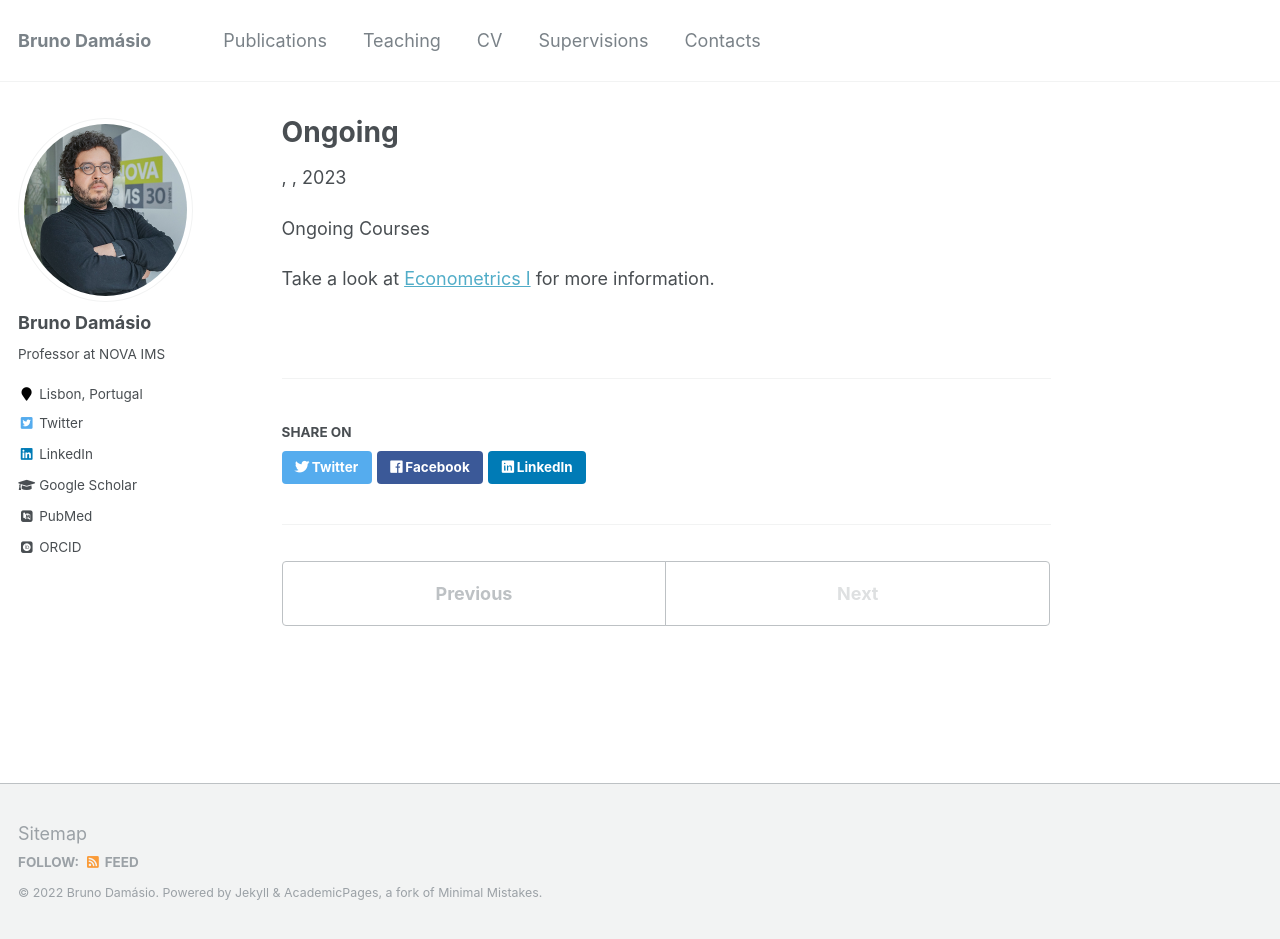
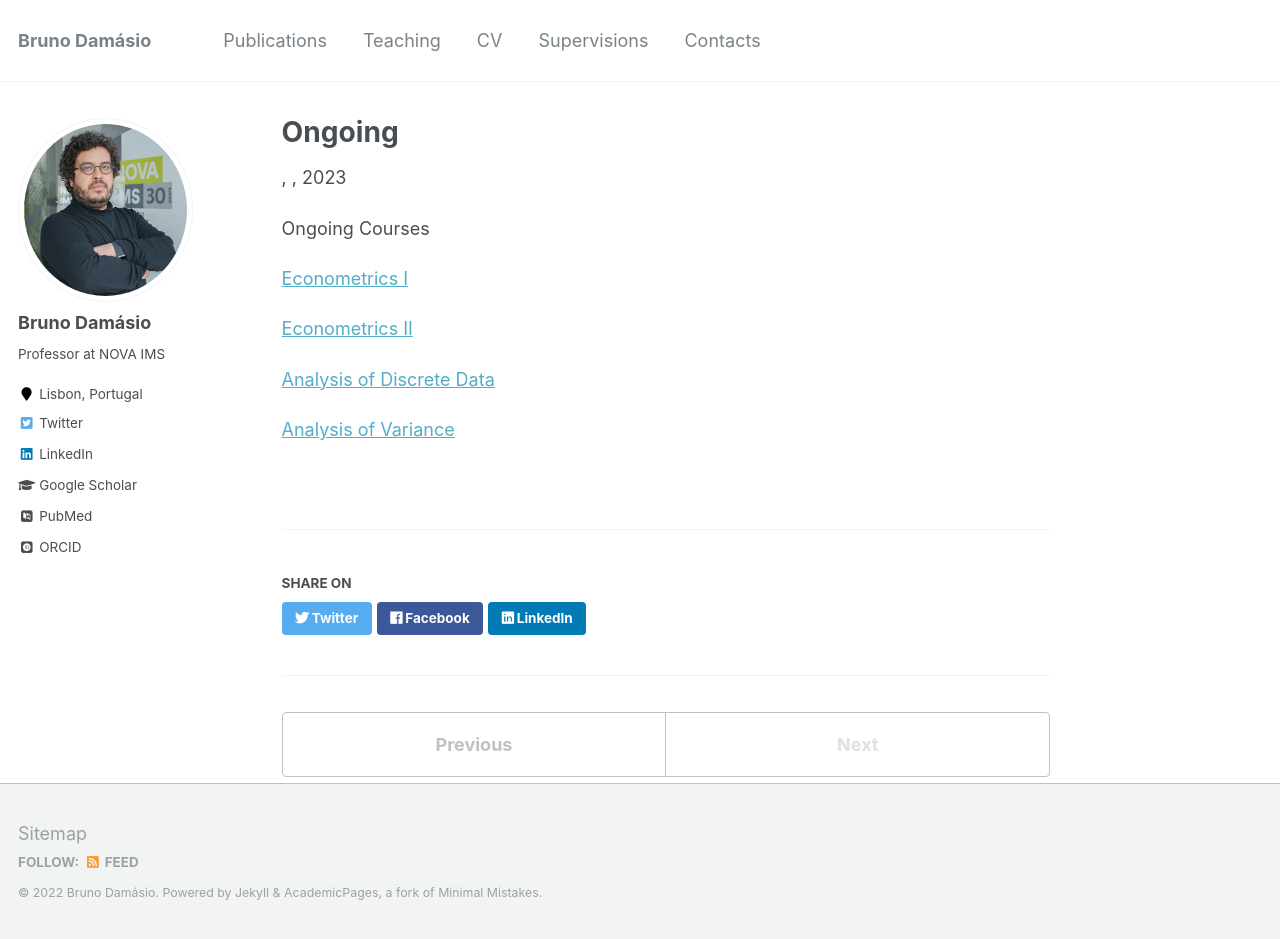
Before and after one commit to damasiob/damasiob.github.io, a Jekyll site: the page built from _teaching/ongoing.md, in a window 1280 px wide and 939 px high. Built offline with Jekyll 4.4.1, drawn with Linux system fonts in a browser that asks for light colours; some web fonts are replaced.

Commit message:
Update ongoing.md

```diff
--- a/_teaching/ongoing.md
+++ b/_teaching/ongoing.md
@@ -8,4 +8,10 @@ location: "Lisbon, Portugal"
 
 Ongoing Courses
 
-Take a look at [Econometrics I](https://damasiob.github.io/ongoing_courses/2019-econometrics-i) for more information.
+[Econometrics I](https://damasiob.github.io/ongoing_courses/2019-econometrics-i)
+
+[Econometrics II](https://damasiob.github.io/ongoing_courses/2019-econometrics-ii)
+
+[Analysis of Discrete Data](https://damasiob.github.io/ongoing_courses/2019-Analysis-of-discrete-data)
+
+[Analysis of Variance](https://damasiob.github.io/ongoing_courses/2019-Analysis-of-Variance)
```
